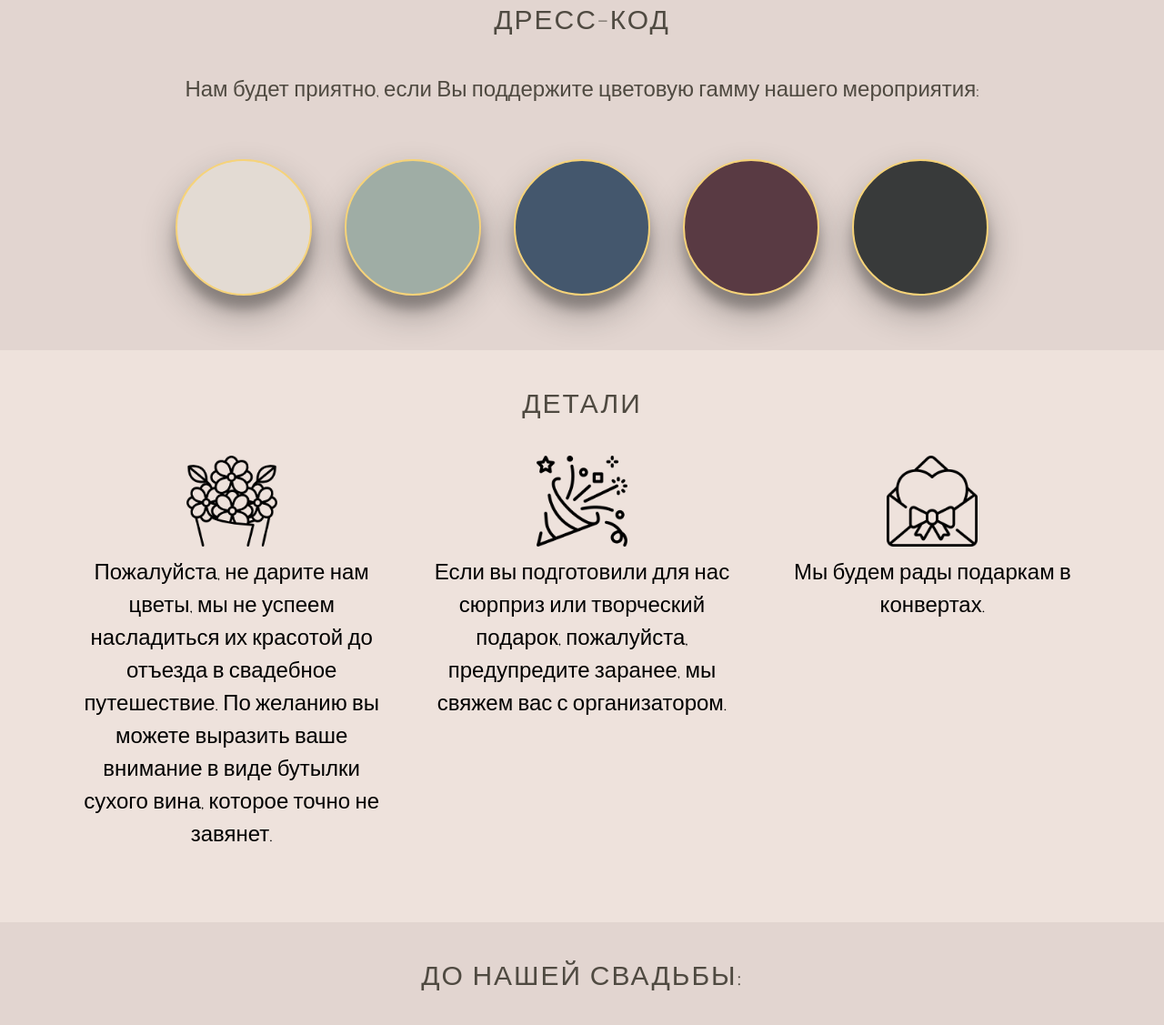
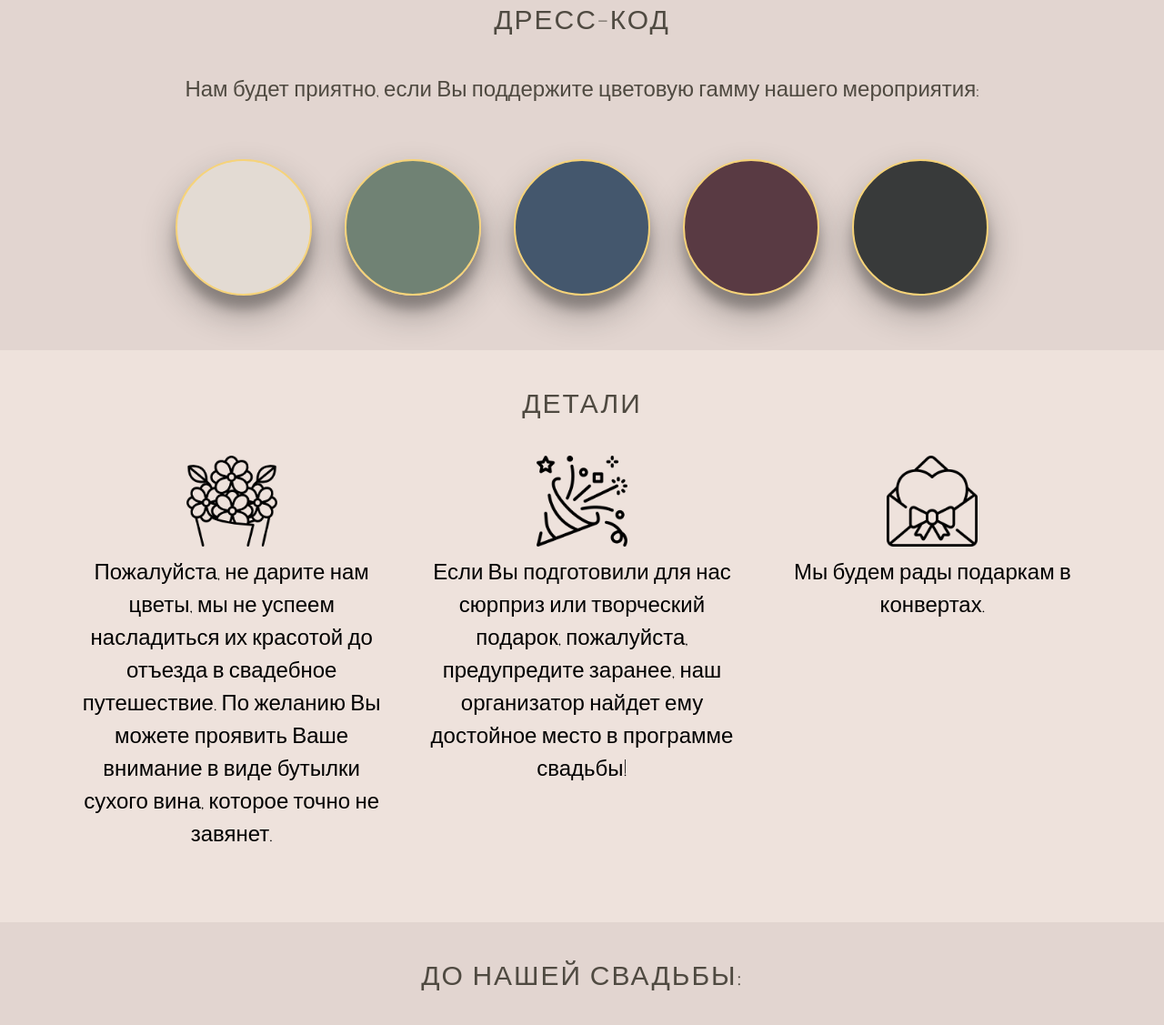
Before and after one commit to RBorshcheva/our_wedding, a plain HTML site: page index.html in a window 1280 px wide. Shown: the part 1346-2473 px from the top of the page at 91% size. Drawn offline with nearby package versions, Linux system fonts and the light colour scheme.

Commit message:
some remarks

```diff
--- a/index.html
+++ b/index.html
@@ -91,11 +91,11 @@
   <ul class="details_list">
     <li class="details_list_flowers">
       <img class="icons" src="/images/flowers.png">
-      <p class="details_text">Пожалуйста, не дарите нам цветы, мы не успеем насладиться их красотой до отъезда в свадебное путешествие. По желанию вы можете выразить ваше внимание в виде бутылки сухого вина, которое точно не завянет.</p>
+      <p class="details_text">Пожалуйста, не дарите нам цветы, мы не успеем насладиться их красотой до отъезда в свадебное путешествие. По желанию Вы можете проявить Ваше внимание в виде бутылки сухого вина, которое точно не завянет.</p>
   </li>
     <li class="details_list_party">
         <img class="icons" src="/images/party.png">
-        <p class="details_text">Если вы подготовили для нас сюрприз или творческий подарок, пожалуйста, предупредите заранее, мы свяжем вас с организатором.</p>
+        <p class="details_text">Если Вы подготовили для нас сюрприз или творческий подарок, пожалуйста, предупредите заранее, наш организатор найдет ему достойное место в программе свадьбы!</p>
     </li>
     <li class="details_list_envelop">
       <img class="icons" src="/images/evenlope.png">
--- a/styles/global.css
+++ b/styles/global.css
@@ -52,6 +52,7 @@ a {
 
 a:hover{
   transform: scale(1.2);
+  text-decoration: underline;
 }
 
 img {
--- a/styles/style.css
+++ b/styles/style.css
@@ -207,7 +207,7 @@
     border: rgba(246, 211, 121, 1) solid 2px;
 }
 #green{
-    background-color: #9fada5;
+    background-color: #566f5fce;
     border: rgba(246, 211, 121, 1) solid 2px;
 }
 #yellow{
```
